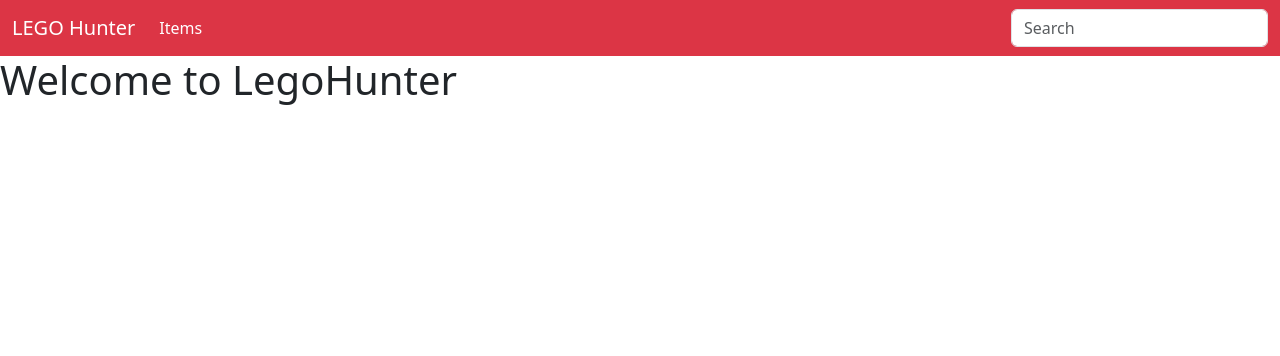
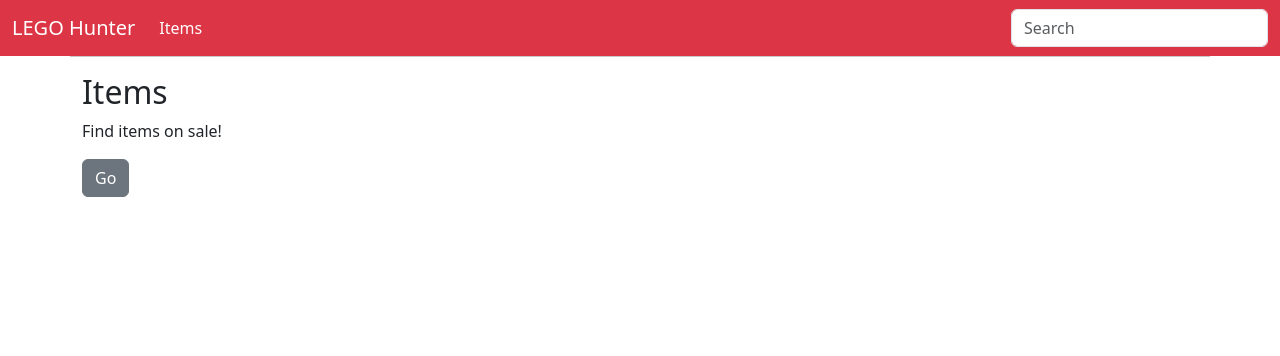
Before and after one commit to StarDust-Platinum/LegoHunter, a Django app: template templates/index.html in a window 1280 px wide. Shown: the top 356 px of the page. Run offline with Django 3.2, Linux system fonts and the light colour scheme; the template is opened without the code that fills it, so the values that code supplies are empty.

Commit message:
update index

```diff
--- a/templates/index.html
+++ b/templates/index.html
@@ -1,5 +1,16 @@
 {% extends "base.html" %}
 
 {% block content %}
-<h1>Welcome to LegoHunter</h1>
+<div class="container">
+    <!-- Example row of columns -->
+
+    <div class="row">
+        <hr>
+        <div class="col-md-4">
+            <h2>Items</h2>
+            <p>Find items on sale!</p>
+            <p><a class="btn btn-secondary" href="/items" role="button">Go</a></p>
+        </div>
+    </div>
+</div>
 {% endblock %}
```
